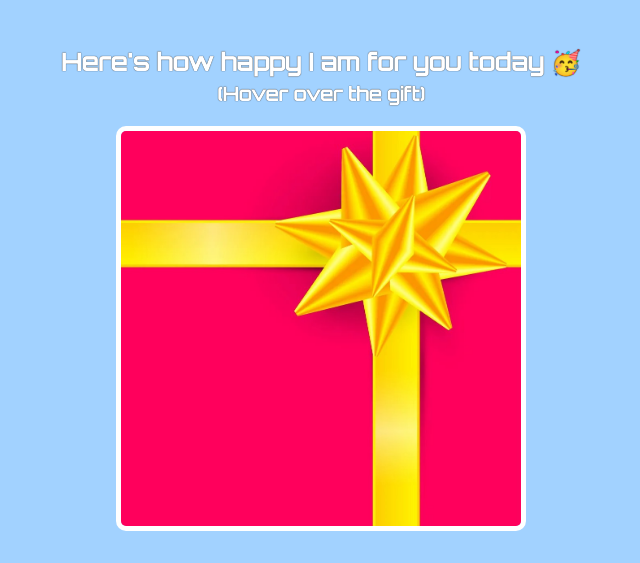
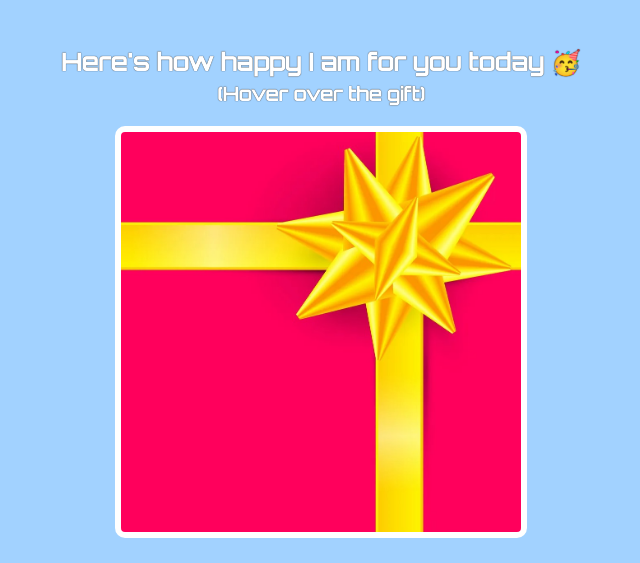
Before and after one commit to dalikh1/birthday-GIFT-site, a plain HTML site: page index.html in a window 1280 px wide. Shown: the part 364-927 px from the top of the page, without its empty margins (319-959 px from the left). Drawn offline with Linux system fonts and the light colour scheme; a web font is replaced by a local one.

Commit message:
replace the img with div

```diff
--- a/index.html
+++ b/index.html
@@ -16,7 +16,7 @@
         <div class="gift-section">
             <h2 id="happy">Here's how happy I am for you today 🥳</h2>
             <h3 id="click">(Hover over the gift)</h3>
-            <img id="gimg" src="gift-cover.jpg">
+            <div id="gimg" ></div>
         </div>
     </body>
 </html>
--- a/style.css
+++ b/style.css
@@ -47,8 +47,13 @@ margin: 0;
 
 
 #gimg {
-    margin: 20px;
+    margin: 20px auto;
     width: 400px;
-    border: 5px solid white;
+    border: 6px solid white;
     border-radius: 10px;
+    height:400px ;
+    background-image: url(gift-cover.jpg);
+    background-size: cover;
+
+
 }
```
